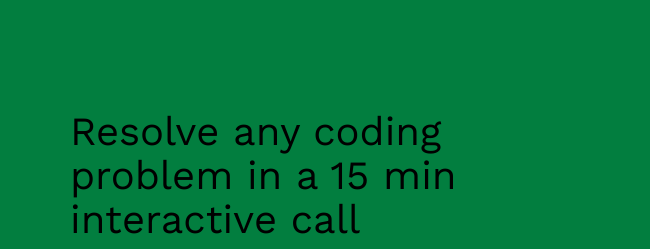
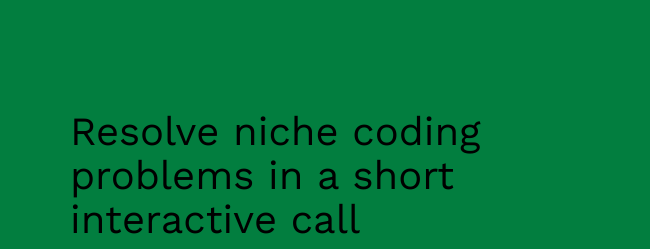
Before and after one commit to AkhilMah14/QuikSort, a plain HTML site: page index.html in a window 1280 px wide. Shown: the part 110-359 px from the top of the page, 0-650 px from the left. Drawn offline with nearby package versions, Linux system fonts and the light colour scheme; grey boxes are pictures that could not be loaded.

Commit message:
Update index.html

```diff
--- a/index.html
+++ b/index.html
@@ -82,7 +82,7 @@
 					    <div class="col-md-5 col-sm-5">
 			    			<div class="fh5co-owl-text-wrap">
 						    	<div class="fh5co-owl-text">
-									<h2 class="fh5co-sub-lead ">Resolve any coding problem in a 15 min interactive call</h3>
+									<h2 class="fh5co-sub-lead ">Resolve niche coding problems in a short interactive call</h3>
 									<p class="" style="padding-top: 40px;"><a href="https://form.jotform.com/223146847550054" class="btn btn-primary btn-lg">Join Pre-Launch List</a></p>
 						    	</div>
 						    </div>
```
